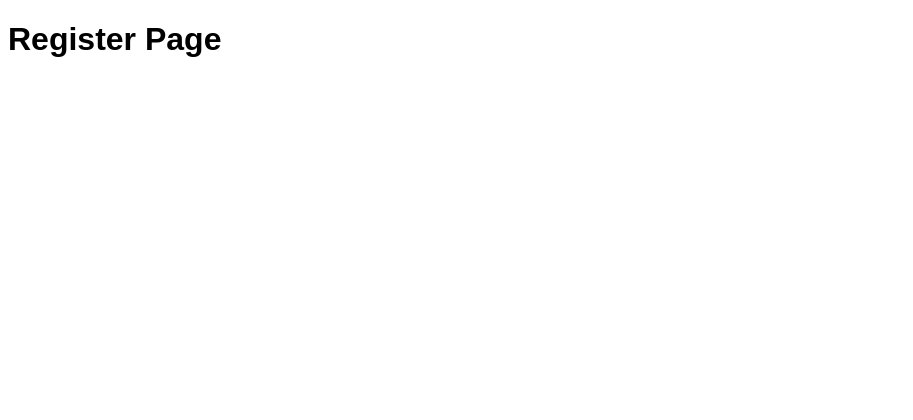
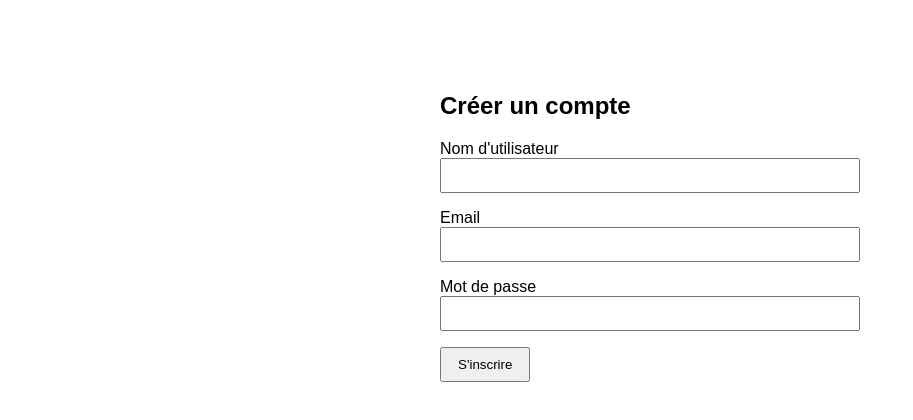
Before and after one commit to JoeLeDev/Rs, a React (Vite) app in the folder frontend/: page /register in a window 1280 px wide. Shown: the top 420 px of the page, without its empty margins (0-913 px from the left). Built offline with nearby package versions, Linux system fonts and the light colour scheme.

Commit message:
Add frontend auth: register + login pages with backend integration

```diff
--- a/frontend/src/pages/Login.jsx
+++ b/frontend/src/pages/Login.jsx
@@ -1,2 +1,64 @@
-const Login = () => <h1>Login Page</h1>;
+import { useState } from "react";
+import { useNavigate } from "react-router-dom";
+import API from "../api";
+
+const Login = () => {
+  const navigate = useNavigate();
+  const [email, setEmail] = useState("");
+  const [password, setPassword] = useState("");
+  const [error, setError] = useState("");
+
+  const handleSubmit = async (e) => {
+    e.preventDefault();
+    setError("");
+
+    try {
+      const res = await API.post("/auth/login", { email, password });
+      const { token, user } = res.data;
+
+      // Stocker le token localement
+      localStorage.setItem("token", token);
+      console.log("Connecté en tant que :", user);
+
+       navigate('/dashboard');
+
+    } catch (err) {
+      console.error(err);
+      setError(err.response?.data?.message || "Erreur lors de la connexion");
+    }
+  };
+
+  return (
+    <div style={{ maxWidth: 400, margin: "auto", paddingTop: "4rem" }}>
+      <h2>Connexion</h2>
+      <form onSubmit={handleSubmit}>
+        <div style={{ marginBottom: "1rem" }}>
+          <label>Email</label>
+          <input
+            type="email"
+            value={email}
+            onChange={(e) => setEmail(e.target.value)}
+            required
+            style={{ width: "100%", padding: "0.5rem" }}
+          />
+        </div>
+        <div style={{ marginBottom: "1rem" }}>
+          <label>Mot de passe</label>
+          <input
+            type="password"
+            value={password}
+            onChange={(e) => setPassword(e.target.value)}
+            required
+            style={{ width: "100%", padding: "0.5rem" }}
+          />
+        </div>
+        {error && <p style={{ color: "red" }}>{error}</p>}
+        <button type="submit" style={{ padding: "0.5rem 1rem" }}>
+          Se connecter
+        </button>
+      </form>
+    </div>
+  );
+};
+
 export default Login;
--- a/frontend/src/pages/Register.jsx
+++ b/frontend/src/pages/Register.jsx
@@ -1,2 +1,79 @@
-const Register = () => <h1>Register Page</h1>;
+import { useState } from "react";
+import { useNavigate } from "react-router-dom";
+import API from "../api";
+
+const Register = () => {
+  const navigate = useNavigate();
+  const [username, setUsername] = useState("");
+  const [email, setEmail]     = useState("");
+  const [password, setPassword] = useState("");
+  const [error, setError]       = useState("");
+
+  const handleSubmit = async (e) => {
+    e.preventDefault();
+    setError("");
+
+    try {
+      const res = await API.post("/auth/register", {
+        username,
+        email,
+        password,
+      });
+
+      const { token, user } = res.data;
+      localStorage.setItem("token", token);
+      console.log("Inscription réussie :", user);
+
+      // Redirection possible :
+       navigate('/dashboard');
+
+    } catch (err) {
+      console.error(err);
+      setError(err.response?.data?.message || "Erreur lors de l'inscription");
+    }
+  };
+
+  return (
+    <div style={{ maxWidth: 400, margin: "auto", paddingTop: "4rem" }}>
+      <h2>Créer un compte</h2>
+      <form onSubmit={handleSubmit}>
+        <div style={{ marginBottom: "1rem" }}>
+          <label>Nom d'utilisateur</label>
+          <input
+            type="text"
+            value={username}
+            onChange={(e) => setUsername(e.target.value)}
+            required
+            style={{ width: "100%", padding: "0.5rem" }}
+          />
+        </div>
+        <div style={{ marginBottom: "1rem" }}>
+          <label>Email</label>
+          <input
+            type="email"
+            value={email}
+            onChange={(e) => setEmail(e.target.value)}
+            required
+            style={{ width: "100%", padding: "0.5rem" }}
+          />
+        </div>
+        <div style={{ marginBottom: "1rem" }}>
+          <label>Mot de passe</label>
+          <input
+            type="password"
+            value={password}
+            onChange={(e) => setPassword(e.target.value)}
+            required
+            style={{ width: "100%", padding: "0.5rem" }}
+          />
+        </div>
+        {error && <p style={{ color: "red" }}>{error}</p>}
+        <button type="submit" style={{ padding: "0.5rem 1rem" }}>
+          S'inscrire
+        </button>
+      </form>
+    </div>
+  );
+};
+
 export default Register;
--- /dev/null
+++ b/frontend/src/pages/api.jsx
@@ -0,0 +1,7 @@
+import axios from "axios";
+
+const API = axios.create({
+  baseURL: "http://localhost:5001/api", // adapte si ton port change
+});
+
+export default API;
```
